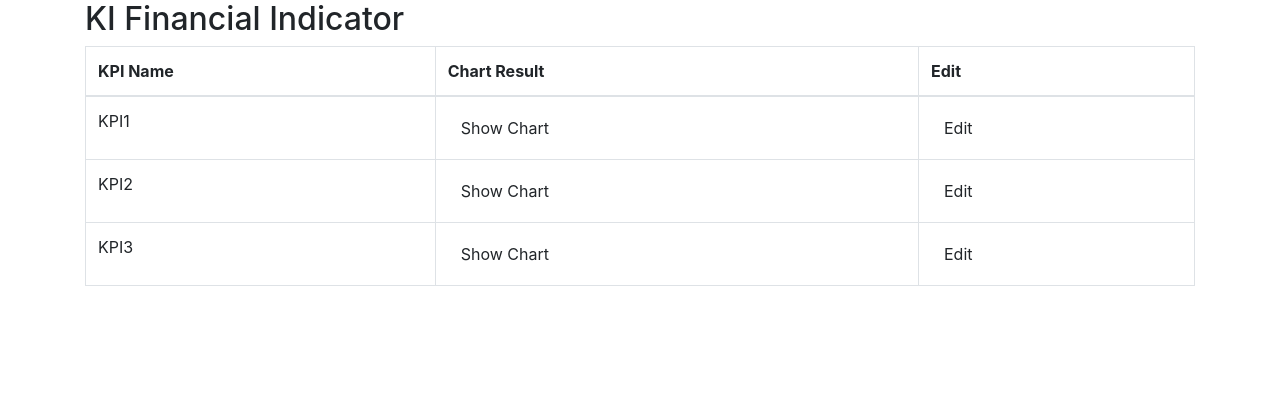
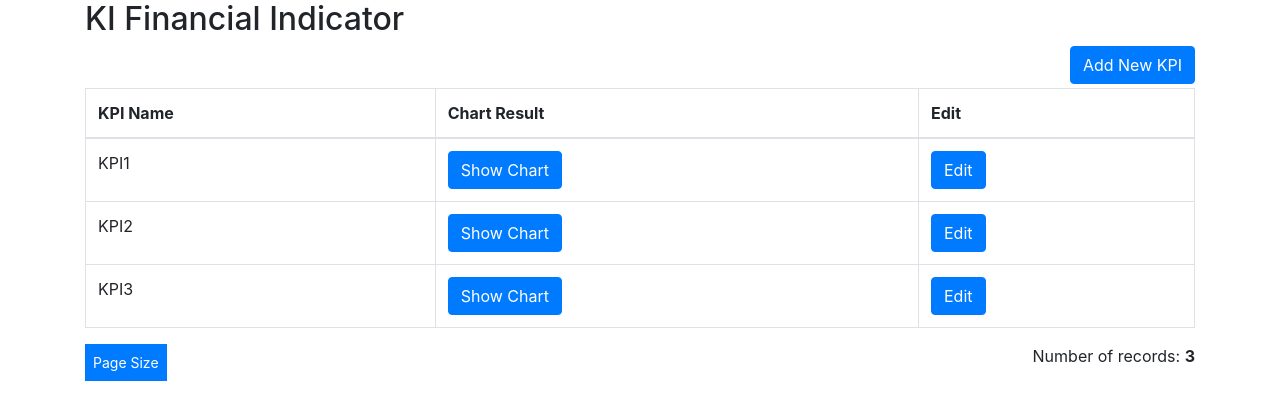
Before and after one commit to manouti1/biApp, an Angular app in the folder bi-app/: page / in a window 1280 px wide. Shown: the top 420 px of the page. Built offline with nearby package versions, Linux system fonts and the light colour scheme.

Commit message:
include kpi listing as a component with default route

```diff
--- a/bi-app/angular.json
+++ b/bi-app/angular.json
@@ -29,7 +29,9 @@
             ],
             "scripts": [
               "node_modules/jquery/dist/jquery.min.js",
+              "node_modules/popper.js/dist/popper.min.js",
               "node_modules/bootstrap/dist/js/bootstrap.min.js"
+
             ]
           },
           "configurations": {
--- a/bi-app/package.json
+++ b/bi-app/package.json
@@ -22,6 +22,7 @@
     "bootstrap": "^4.3.1",
     "jquery": "^3.4.1",
     "popper": "^1.0.1",
+    "popper.js": "^1.15.0",
     "rxjs": "~6.4.0",
     "tslib": "^1.9.0",
     "zone.js": "~0.9.1"
--- a/bi-app/src/app/app-routing.module.ts
+++ b/bi-app/src/app/app-routing.module.ts
@@ -1,6 +1,9 @@
 import { NgModule } from '@angular/core';
 import {Routes, RouterModule} from '@angular/router';
-const routes: Routes = [];
+import { KpiListingComponent } from './kpi-listing/kpi-listing.component';
+const routes: Routes = [
+  { path: '', component: KpiListingComponent, pathMatch: 'full'}
+];
 
 @NgModule({
   imports: [RouterModule.forRoot(routes)],
--- a/bi-app/src/app/app.component.html
+++ b/bi-app/src/app/app.component.html
@@ -1,25 +1,8 @@
  <div class="container">
   <h2>{{ title }}</h2>
-  <table class="table table-bordered">
-    <thead>
-      <tr>
-        <th>KPI Name</th>
-        <th>Chart Result</th>
-        <th>Edit</th>
-      </tr>
-    </thead>
-    <tbody>
-      <tr *ngFor="let kpi of KPIs">
-        <td>{{kpi.name}}</td>
-        <td>
-          <a class="btn btn-default" role="button" [routerLink]="'/chart-info'"> Show Chart </a>
-        </td>
-        <td>
-          <a class="btn btn-default" role="button" [routerLink]="'/edit-kpi'"> Edit</a>
-        </td>
-      </tr>
-    </tbody>
-  </table>
+
+
+
   <router-outlet></router-outlet>
 
 </div>
--- a/bi-app/src/app/app.component.ts
+++ b/bi-app/src/app/app.component.ts
@@ -7,5 +7,4 @@ import { Component } from "@angular/core";
 })
 export class AppComponent {
   title = "KI Financial Indicator";
-  KPIs = [{ name: "KPI1" }, { name: "KPI2" }, { name: "KPI3" }];
 }
--- a/bi-app/src/app/app.module.ts
+++ b/bi-app/src/app/app.module.ts
@@ -3,10 +3,12 @@ import { NgModule } from '@angular/core';
 
 import { AppComponent } from './app.component';
 import { AppRoutingModule } from './app-routing.module';
+import { KpiListingComponent } from './kpi-listing/kpi-listing.component';
 
 @NgModule({
   declarations: [
-    AppComponent
+    AppComponent,
+    KpiListingComponent
   ],
   imports: [
     BrowserModule,
--- /dev/null
+++ b/bi-app/src/app/kpi-listing/kpi-listing.component.css
@@ -0,0 +1,39 @@
+.dropbtn {
+    background-color: #007bff;
+    color: white;
+    padding: 8px;
+    font-size: 14px;
+    border: none;
+    cursor: pointer;
+  }
+
+  .dropdown {
+    position: relative;
+    display: inline-block;
+  }
+
+  .dropdown-content {
+    display: none;
+    position: absolute;
+    background-color: #f9f9f9;
+    min-width: 160px;
+    box-shadow: 0px 8px 16px 0px rgba(0,0,0,0.2);
+    z-index: 1;
+  }
+
+  .dropdown-content a {
+    color: black;
+    padding: 12px 16px;
+    text-decoration: none;
+    display: block;
+  }
+
+  .dropdown-content a:hover {background-color: #f1f1f1}
+
+  .dropdown:hover .dropdown-content {
+    display: block;
+  }
+
+  .dropdown:hover .dropbtn {
+    background-color: #007bff;
+  }
--- /dev/null
+++ b/bi-app/src/app/kpi-listing/kpi-listing.component.html
@@ -0,0 +1,40 @@
+<div class="float-sm-right mb-1">
+  <button type="button" class="btn btn-primary btn-block">Add New KPI</button>
+</div>
+<table class="table table-bordered">
+  <thead>
+    <tr>
+      <th>KPI Name</th>
+      <th>Chart Result</th>
+      <th>Edit</th>
+    </tr>
+  </thead>
+  <tbody>
+    <tr *ngFor="let kpi of KPIs">
+      <td>{{kpi.name}}</td>
+      <td>
+        <a class="btn btn-primary" role="button" [routerLink]="'/chart-info'">
+          Show Chart </a>
+      </td>
+      <td>
+        <a class="btn btn-primary" role="button" [routerLink]="'/edit-kpi'">
+          Edit</a>
+      </td>
+    </tr>
+  </tbody>
+</table>
+<div class="row">
+  <div class="col-sm-7">
+    <div class="dropdown">
+      <button class="dropbtn">Page Size</button>
+      <div class="dropdown-content">
+        <a href="#">10</a>
+        <a href="#">25</a>
+        <a href="#">50</a>
+      </div>
+    </div>
+  </div>
+  <div class="col-sm-5 text-right">
+    Number of records: <b>{{KPIs.length}}</b>
+  </div>
+</div>
--- /dev/null
+++ b/bi-app/src/app/kpi-listing/kpi-listing.component.ts
@@ -0,0 +1,16 @@
+import { Component, OnInit } from '@angular/core';
+
+@Component({
+  selector: 'app-kpi-listing',
+  templateUrl: './kpi-listing.component.html',
+  styleUrls: ['./kpi-listing.component.css']
+})
+export class KpiListingComponent implements OnInit {
+  KPIs = [{ name: "KPI1" }, { name: "KPI2" }, { name: "KPI3" }];
+
+  constructor() { }
+
+  ngOnInit() {
+  }
+
+}
```
Also changed, not shown: 2 other files (tests, documents, lock files or other folders).
